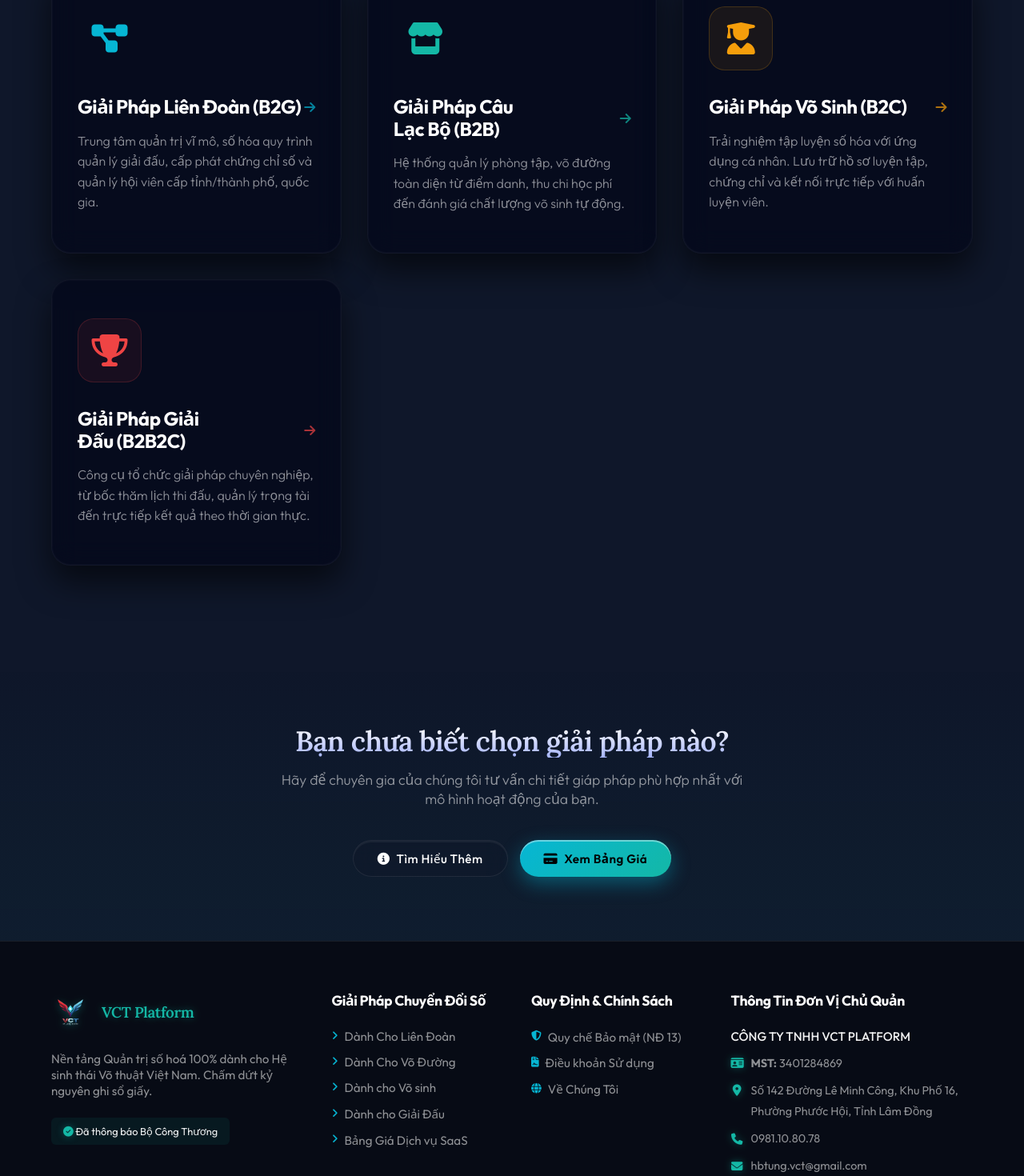
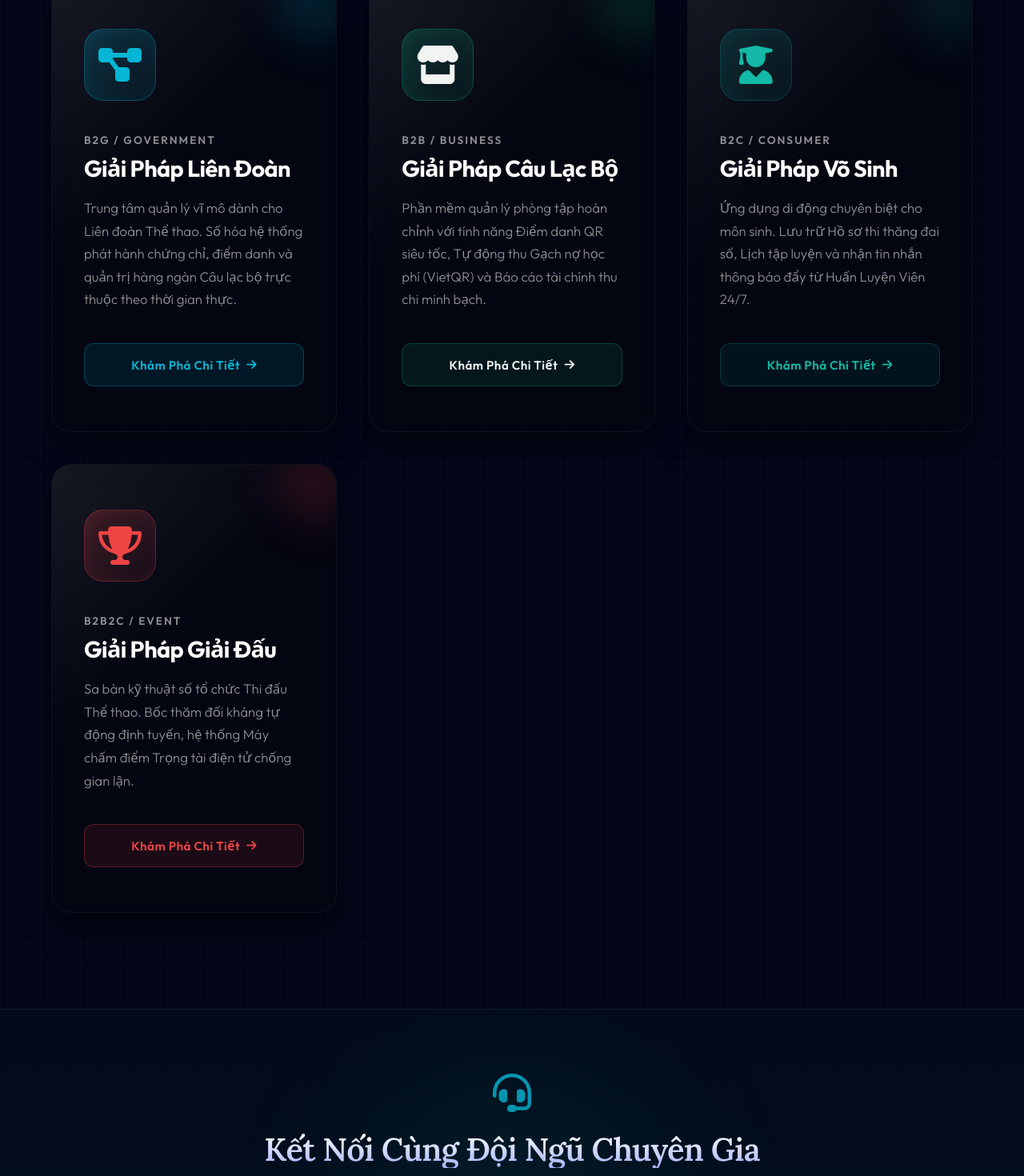
Before and after one commit to VCT-PLATFORM/vct-web-react, a React (Vite) app: page /giai-phap in a window 1280 px wide. Shown: the part 921-2391 px from the top of the page at 80% size. Built offline with nearby package versions, Linux system fonts and the light colour scheme.

Commit message:
style: Upgrade Solutions Hub page UI with premium aesthetic

```diff
--- a/src/pages/Solutions.tsx
+++ b/src/pages/Solutions.tsx
@@ -1,23 +1,22 @@
-import React, { useEffect } from 'react';
+import React, { useEffect, useRef } from 'react';
 import { Link } from 'react-router-dom';
 
 const Solutions: React.FC = () => {
+  const mainRef = useRef<HTMLDivElement>(null);
+
   useEffect(() => {
     document.title = "Hệ Sinh Thái Giải Pháp | VCT Platform";
 
-    // Reveal animation logic
-    const observer = new IntersectionObserver(
-      entries => entries.forEach(e => {
-        if (e.isIntersecting) {
-          e.target.classList.add('active');
+    // Smooth reveal animation
+    const observer = new IntersectionObserver((entries) => {
+      entries.forEach(entry => {
+        if (entry.isIntersecting) {
+          entry.target.classList.add('active');
         }
-      }),
-      { threshold: 0.1 }
-    );
+      });
+    }, { threshold: 0.1 });
 
-    const elements = document.querySelectorAll('.reveal');
-    elements.forEach(el => observer.observe(el));
-
+    mainRef.current?.querySelectorAll('.reveal').forEach(el => observer.observe(el));
     return () => observer.disconnect();
   }, []);
 
@@ -25,123 +24,189 @@ const Solutions: React.FC = () => {
     {
       to: "/giai-phap/lien-doan",
       icon: "fa-project-diagram",
-      title: "Giải Pháp Liên Đoàn (B2G)",
-      desc: "Trung tâm quản trị vĩ mô, số hóa quy trình quản lý giải đấu, cấp phát chứng chỉ số và quản lý hội viên cấp tỉnh/thành phố, quốc gia.",
-      color: "var(--cyan-accent)"
+      title: "Giải Pháp Liên Đoàn",
+      badge: "B2G / Government",
+      desc: "Trung tâm quản lý vĩ mô dành cho Liên đoàn Thể thao. Số hóa hệ thống phát hành chứng chỉ, điểm danh và quản trị hàng ngàn Câu lạc bộ trực thuộc theo thời gian thực.",
+      color: "var(--cyan-accent)",
+      colorRgba: "6, 182, 212"
     },
     {
       to: "/giai-phap/cau-lac-bo",
       icon: "fa-store",
-      title: "Giải Pháp Câu Lạc Bộ (B2B)",
-      desc: "Hệ thống quản lý phòng tập, võ đường toàn diện từ điểm danh, thu chi học phí đến đánh giá chất lượng võ sinh tự động.",
-      color: "var(--accent-primary)"
+      title: "Giải Pháp Câu Lạc Bộ",
+      badge: "B2B / Business",
+      desc: "Phần mềm quản lý phòng tập hoàn chỉnh với tính năng Điểm danh QR siêu tốc, Tự động thu Gạch nợ học phí (VietQR) và Báo cáo tài chính thu chi minh bạch.",
+      color: "var(--emerald)",
+      colorRgba: "16, 185, 129"
     },
     {
       to: "/giai-phap/vo-sinh",
       icon: "fa-user-graduate",
-      title: "Giải Pháp Võ Sinh (B2C)",
-      desc: "Trải nghiệm tập luyện số hóa với ứng dụng cá nhân. Lưu trữ hồ sơ luyện tập, chứng chỉ và kết nối trực tiếp với huấn luyện viên.",
-      color: "#f59e0b" // target color
+      title: "Giải Pháp Võ Sinh",
+      badge: "B2C / Consumer",
+      desc: "Ứng dụng di động chuyên biệt cho môn sinh. Lưu trữ Hồ sơ thi thăng đai số, Lịch tập luyện và nhận tin nhắn thông báo đẩy từ Huấn Luyện Viên 24/7.",
+      color: "var(--accent-primary)",
+      colorRgba: "13, 148, 136"
     },
     {
       to: "/giai-phap/giai-dau",
       icon: "fa-trophy",
-      title: "Giải Pháp Giải Đấu (B2B2C)",
-      desc: "Công cụ tổ chức giải pháp chuyên nghiệp, từ bốc thăm lịch thi đấu, quản lý trọng tài đến trực tiếp kết quả theo thời gian thực.",
-      color: "#ef4444" // target color
+      title: "Giải Pháp Giải Đấu",
+      badge: "B2B2C / Event",
+      desc: "Sa bàn kỹ thuật số tổ chức Thi đấu Thể thao. Bốc thăm đối kháng tự động định tuyến, hệ thống Máy chấm điểm Trọng tài điện tử chống gian lận.",
+      color: "#ef4444",
+      colorRgba: "239, 68, 68"
     }
   ];
 
   return (
-    <div className="solutions-hub">
-      {/* Hero Section */}
-      <header className="hero relative text-center" style={{ padding: '160px 0 80px 0', borderBottom: '1px solid rgba(255,255,255,0.05)' }}>
-        <div className="container relative z-10 reveal">
-          <span className="module-badge" style={{ marginBottom: '1.5rem', display: 'inline-block' }}>
-            <i className="fas fa-layer-group"></i> Hệ Sinh Thái VCT
+    <div ref={mainRef} style={{ background: 'var(--bg-deep)', minHeight: '100vh', overflow: 'hidden' }}>
+
+      {/* 1. Ultra Premium Hero */}
+      <header className="hero" style={{ padding: '160px 0 100px 0', borderBottom: '1px solid rgba(255,255,255,0.05)', position: 'relative' }}>
+        {/* Dynamic Background Overlays */}
+        <div className="hero-bg" style={{ position: 'absolute', top: 0, left: 0, right: 0, bottom: 0, opacity: 0.6 }}></div>
+        <div style={{ position: 'absolute', top: '-20%', left: '50%', transform: 'translateX(-50%)', width: '80%', height: '80%', background: 'radial-gradient(circle, rgba(13,148,136,0.15) 0%, transparent 60%)', zIndex: 0, pointerEvents: 'none' }}></div>
+        <div className="hero-overlay" style={{ background: 'linear-gradient(180deg, transparent 0%, var(--bg-deep) 100%)', position: 'absolute', bottom: 0, left: 0, right: 0, height: '50px', zIndex: 1 }}></div>
+
+        <div className="container relative z-10 reveal text-center">
+          <span className="module-badge" style={{ marginBottom: '1.5rem', display: 'inline-block', border: '1px solid rgba(13,148,136,0.3)', background: 'rgba(13,148,136,0.1)', color: 'var(--accent-primary)' }}>
+            <i className="fas fa-microchip"></i> Hệ Sinh Thái Digital
           </span>
-          <h1 className="title-serif text-chrome" style={{ fontSize: '3.5rem', marginBottom: '1.5rem' }}>
-            Giải Pháp <span className="text-accent">Chuyển Đổi Số</span><br />Toàn Diện
+          <h1 className="title-serif text-chrome" style={{ fontSize: '3.8rem', lineHeight: '1.2', marginBottom: '1.5rem', textShadow: '0 10px 30px rgba(0,0,0,0.5)' }}>
+            Lựa Chọn Giải Pháp <br />
+            <span style={{ color: 'var(--cyan-accent)' }}>Chuyển Đổi Số Toàn Diện</span>
           </h1>
-          <p className="text-muted-delicate" style={{ maxWidth: '800px', margin: '0 auto 3rem auto', fontSize: '1.2rem', lineHeight: 1.6 }}>
-            VCT Platform cung cấp các giải pháp công nghệ chuyên biệt, được thiết kế riêng cho từng phân khúc trong hệ sinh thái Võ thuật và Thể thao, kết nối liền mạch từ vĩ mô đến vi mô.
+          <p className="text-muted-delicate" style={{ maxWidth: '850px', margin: '0 auto 3.5rem auto', fontSize: '1.25rem', lineHeight: 1.7 }}>
+            Thiết kế kiến trúc hướng dịch vụ (Microservices). Dù bạn là Chủ Trương Võ Đường, Lãnh Đạo Liên Đoàn hay Võ Sinh, <strong>VCT Platform</strong> luôn có mô-đun công nghệ phù hợp với nhu cầu phát triển của bạn.
           </p>
         </div>
       </header>
 
-      {/* Solutions Grid */}
-      <section style={{ padding: '80px 0 120px 0' }}>
-        <div className="container">
-          <div className="grid reveal" style={{ display: 'grid', gridTemplateColumns: 'repeat(auto-fit, minmax(320px, 1fr))', gap: '2rem' }}>
+      {/* 2. Solutions Grid Showcase */}
+      <section style={{ padding: '100px 0 120px 0', position: 'relative' }}>
+        {/* Ambient background grid lines */}
+        <div style={{ position: 'absolute', top: 0, left: 0, right: 0, bottom: 0, backgroundImage: 'linear-gradient(rgba(255,255,255,0.02) 1px, transparent 1px), linear-gradient(90deg, rgba(255,255,255,0.02) 1px, transparent 1px)', backgroundSize: '50px 50px', zIndex: 0 }}></div>
+
+        <div className="container relative z-10">
+          <div className="grid" style={{ display: 'grid', gridTemplateColumns: 'repeat(auto-fit, minmax(350px, 1fr))', gap: '2.5rem' }}>
             {solutions.map((item, index) => (
-              <Link
-                to={item.to}
+              <div
                 key={index}
-                className="solution-card feature-glass-wrap"
+                className="solution-card glass-card reveal"
                 style={{
+                  transitionDelay: `${index * 150}ms`,
                   display: 'flex',
                   flexDirection: 'column',
-                  padding: '3rem 2rem',
-                  textDecoration: 'none',
-                  transition: 'all 0.4s ease',
+                  padding: '3.5rem 2.5rem',
+                  position: 'relative',
+                  overflow: 'hidden',
+                  borderRadius: '24px',
+                  background: 'rgba(5, 7, 10, 0.4)',
+                  backdropFilter: 'blur(20px)',
                   border: '1px solid rgba(255,255,255,0.05)',
-                  position: 'relative',
-                  overflow: 'hidden'
+                  boxShadow: '0 20px 40px rgba(0,0,0,0.4)',
+                  transition: 'all 0.5s cubic-bezier(0.165, 0.84, 0.44, 1)'
                 }}
                 onMouseEnter={(e) => {
-                  e.currentTarget.style.transform = 'translateY(-10px)';
-                  e.currentTarget.style.borderColor = item.color;
-                  e.currentTarget.style.boxShadow = `0 15px 30px rgba(0,0,0,0.5), 0 0 20px ${item.color}30`;
+                  e.currentTarget.style.transform = 'translateY(-15px) scale(1.02)';
+                  e.currentTarget.style.borderColor = `rgba(${item.colorRgba}, 0.5)`;
+                  e.currentTarget.style.boxShadow = `0 30px 60px rgba(0,0,0,0.6), 0 0 40px rgba(${item.colorRgba}, 0.2)`;
+                  const iconwrap = e.currentTarget.querySelector('.icon-wrapper') as HTMLElement;
+                  if(iconwrap) {
+                    iconwrap.style.transform = 'scale(1.1) rotate(5deg)';
+                  }
                 }}
                 onMouseLeave={(e) => {
-                  e.currentTarget.style.transform = 'translateY(0)';
+                  e.currentTarget.style.transform = 'translateY(0) scale(1)';
                   e.currentTarget.style.borderColor = 'rgba(255,255,255,0.05)';
-                  e.currentTarget.style.boxShadow = 'none';
+                  e.currentTarget.style.boxShadow = '0 20px 40px rgba(0,0,0,0.4)';
+                  const iconwrap = e.currentTarget.querySelector('.icon-wrapper') as HTMLElement;
+                  if(iconwrap) {
+                    iconwrap.style.transform = 'scale(1) rotate(0)';
+                  }
                 }}
               >
-                <div style={{
-                  width: '80px',
-                  height: '80px',
-                  borderRadius: '20px',
-                  background: `${item.color}15`,
+                {/* Glow effect inside card */}
+                <div style={{ position: 'absolute', top: '-50px', right: '-50px', width: '150px', height: '150px', background: `radial-gradient(circle, rgba(${item.colorRgba}, 0.2) 0%, transparent 70%)`, filter: 'blur(20px)', zIndex: 0, pointerEvents: 'none' }}></div>
+
+                <div className="icon-wrapper" style={{
+                  width: '90px',
+                  height: '90px',
+                  borderRadius: '24px',
+                  background: `linear-gradient(135deg, rgba(${item.colorRgba},0.2) 0%, rgba(${item.colorRgba},0.05) 100%)`,
                   display: 'flex',
                   alignItems: 'center',
                   justifyContent: 'center',
-                  marginBottom: '2rem',
-                  fontSize: '2.5rem',
+                  marginBottom: '2.5rem',
+                  fontSize: '3rem',
                   color: item.color,
-                  border: `1px solid ${item.color}30`
+                  border: `1px solid rgba(${item.colorRgba}, 0.3)`,
+                  boxShadow: `inset 0 0 20px rgba(${item.colorRgba}, 0.1)`,
+                  transition: 'transform 0.4s ease',
+                  zIndex: 1,
+                  position: 'relative'
                 }}>
                   <i className={`fas ${item.icon}`}></i>
                 </div>
-                <h3 style={{ color: '#fff', fontSize: '1.5rem', marginBottom: '1rem', display: 'flex', justifyContent: 'space-between', alignItems: 'center' }}>
-                  {item.title}
-                  <i className="fas fa-arrow-right" style={{ fontSize: '1rem', color: item.color, opacity: 0.7 }}></i>
-                </h3>
-                <p className="text-muted-delicate" style={{ fontSize: '1rem', lineHeight: 1.6, flexGrow: 1 }}>
-                  {item.desc}
-                </p>
-              </Link>
+
+                <div style={{ position: 'relative', zIndex: 1, flexGrow: 1 }}>
+                  <span style={{ fontSize: '0.85rem', textTransform: 'uppercase', letterSpacing: '2px', color: 'var(--text-muted)', marginBottom: '10px', display: 'block', fontWeight: 600 }}>
+                    {item.badge}
+                  </span>
+                  <h3 style={{ color: '#fff', fontSize: '1.8rem', marginBottom: '1.2rem', fontFamily: 'var(--font-heading)' }}>
+                    {item.title}
+                  </h3>
+                  <p className="text-muted-delicate" style={{ fontSize: '1.05rem', lineHeight: 1.7, marginBottom: '2.5rem' }}>
+                    {item.desc}
+                  </p>
+                </div>
+
+                <div style={{ position: 'relative', zIndex: 1, marginTop: 'auto' }}>
+                  <Link
+                    to={item.to}
+                    className="btn"
+                    style={{
+                      width: '100%',
+                      padding: '16px',
+                      textAlign: 'center',
+                      background: `rgba(${item.colorRgba}, 0.1)`,
+                      color: item.color,
+                      border: `1px solid rgba(${item.colorRgba}, 0.3)`,
+                      borderRadius: '12px',
+                      fontWeight: 600,
+                      transition: 'all 0.3s ease',
+                      textDecoration: 'none'
+                    }}
+                    onMouseEnter={(e) => { e.currentTarget.style.background = `rgba(${item.colorRgba}, 0.2)`; e.currentTarget.style.color = '#fff'; e.currentTarget.style.borderColor = `rgba(${item.colorRgba}, 0.6)`; }}
+                    onMouseLeave={(e) => { e.currentTarget.style.background = `rgba(${item.colorRgba}, 0.1)`; e.currentTarget.style.color = item.color; e.currentTarget.style.borderColor = `rgba(${item.colorRgba}, 0.3)`; }}
+                  >
+                    Khám Phá Chi Tiết <i className="fas fa-arrow-right" style={{ marginLeft: '8px', fontSize: '0.9rem' }}></i>
+                  </Link>
+                </div>
+              </div>
             ))}
           </div>
         </div>
       </section>
 
-      {/* CTA Section */}
-      <section style={{ padding: '80px 0', background: 'linear-gradient(180deg, transparent 0%, rgba(13,148,136,0.05) 100%)', textAlign: 'center' }}>
-        <div className="container reveal">
-          <h2 className="title-serif text-chrome" style={{ fontSize: '2.2rem', marginBottom: '15px' }}>
-            Bạn chưa biết chọn giải pháp nào?
+      {/* 3. Pre-footer CTA */}
+      <section style={{ padding: '80px 0', borderTop: '1px solid rgba(255,255,255,0.05)', background: 'linear-gradient(180deg, rgba(6,182,212,0.02) 0%, rgba(13,148,136,0.08) 100%)', textAlign: 'center', position: 'relative', overflow: 'hidden' }}>
+        <div style={{ position: 'absolute', top: '50%', left: '50%', width: '600px', height: '600px', background: 'radial-gradient(circle, rgba(13,148,136,0.1) 0%, transparent 70%)', transform: 'translate(-50%, -50%)', filter: 'blur(50px)', pointerEvents: 'none', zIndex: 0 }}></div>
+        <div className="container relative z-10 reveal">
+          <i className="fas fa-headset" style={{ fontSize: '3rem', color: 'var(--cyan-accent)', marginBottom: '1.5rem', opacity: 0.8 }}></i>
+          <h2 className="title-serif text-chrome" style={{ fontSize: '2.5rem', marginBottom: '20px' }}>
+            Kết Nối Cùng Đội Ngũ Chuyên Gia
           </h2>
-          <p className="text-muted-delicate" style={{ maxWidth: '600px', margin: '0 auto 2.5rem auto' }}>
-            Hãy để chuyên gia của chúng tôi tư vấn chi tiết giáp pháp phù hợp nhất với mô hình hoạt động của bạn.
+          <p className="text-muted-delicate" style={{ maxWidth: '650px', margin: '0 auto 3rem auto', fontSize: '1.15rem' }}>
+            Đặt lịch demo 1-1 miễn phí. Đội ngũ Kỹ sư giải pháp của VCT Platform sẽ tư vấn trực tiếp vào mô hình đặc thù của Liên đoàn hoặc Võ đường của bạn.
           </p>
-          <div style={{ display: 'flex', justifyContent: 'center', gap: '15px', flexWrap: 'wrap' }}>
-            <Link to="/ve-chung-toi" className="btn btn-outline" style={{ padding: '12px 30px' }}>
-              <i className="fas fa-info-circle" style={{ marginRight: '8px' }}></i> Tìm Hiểu Thêm
+          <div style={{ display: 'flex', justifyContent: 'center', gap: '20px', flexWrap: 'wrap' }}>
+            <Link to="/ve-chung-toi" className="btn btn-outline" style={{ padding: '16px 36px', fontSize: '1.1rem' }}>
+              <i className="fas fa-book" style={{ marginRight: '8px' }}></i> Hồ Sơ Năng Lực
             </Link>
-            <Link to="/bang-gia" className="btn btn-primary" style={{ padding: '12px 30px' }}>
-              <i className="fas fa-credit-card" style={{ marginRight: '8px' }}></i> Xem Bảng Giá
+            <Link to="/bang-gia" className="btn btn-primary" style={{ padding: '16px 36px', fontSize: '1.1rem', background: 'var(--cyan-accent)', borderColor: 'var(--cyan-accent)' }}>
+              <i className="fas fa-file-invoice-dollar" style={{ marginRight: '8px' }}></i> Xem Bảng Giá
             </Link>
           </div>
         </div>
```
